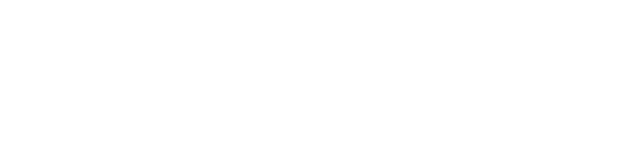
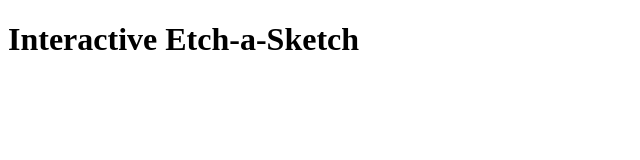
Before and after one commit to MDR22/etch-a-sketch, a plain HTML site: page index.html in a window 1280 px wide. Shown: the whole page, without its empty margins (0-640 px from the left). Drawn offline with Linux system fonts and the light colour scheme.

Commit message:
Add html content

```diff
--- a/index.html
+++ b/index.html
@@ -7,6 +7,9 @@
     <title>Interactive Etch-a-Sketch</title>
 </head>
 <body>
-
+    <div id="title">
+        <h1>Interactive Etch-a-Sketch</h1>
+    </div>
+    <div id="etch-a-sketch"></div>
 </body>
 </html>
```
